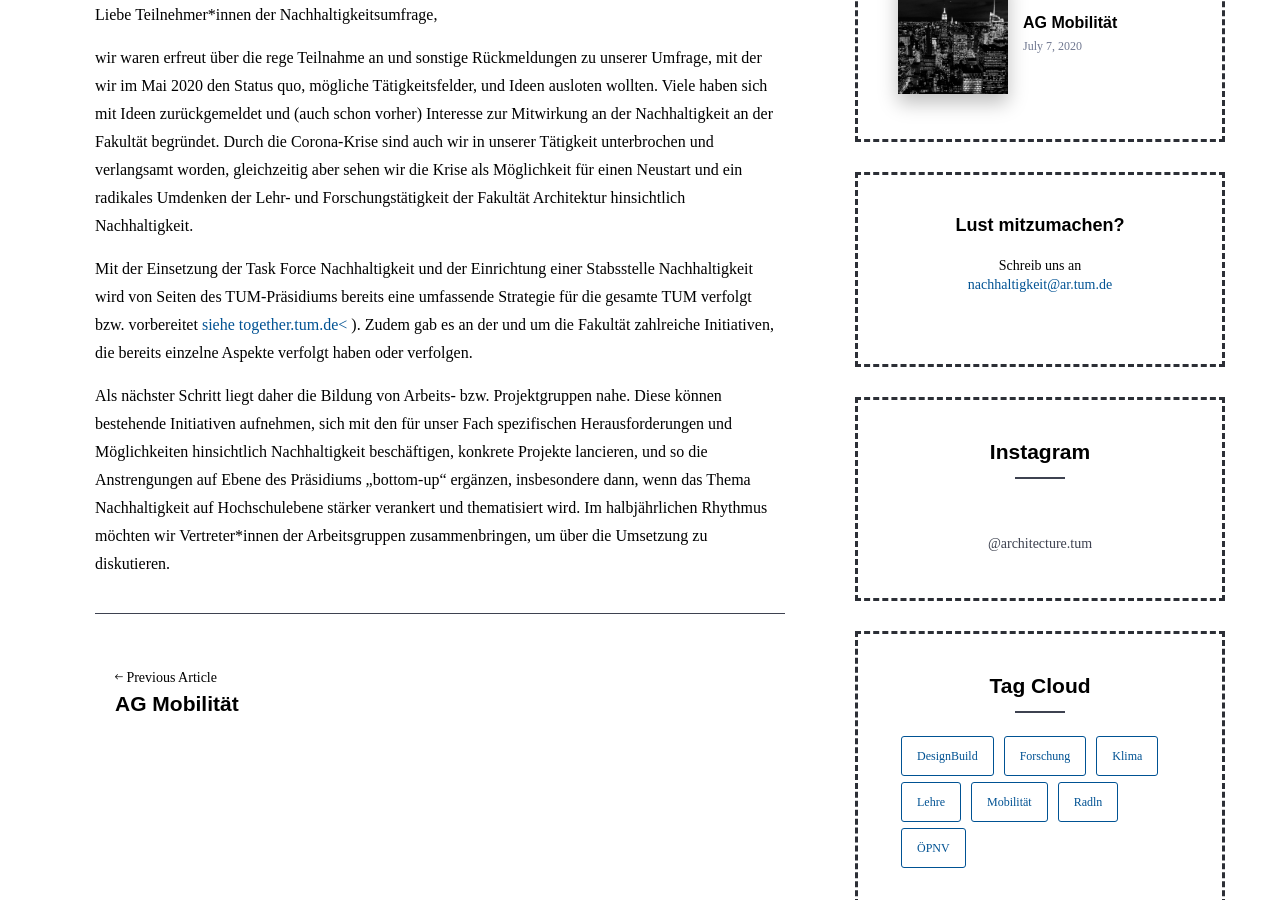
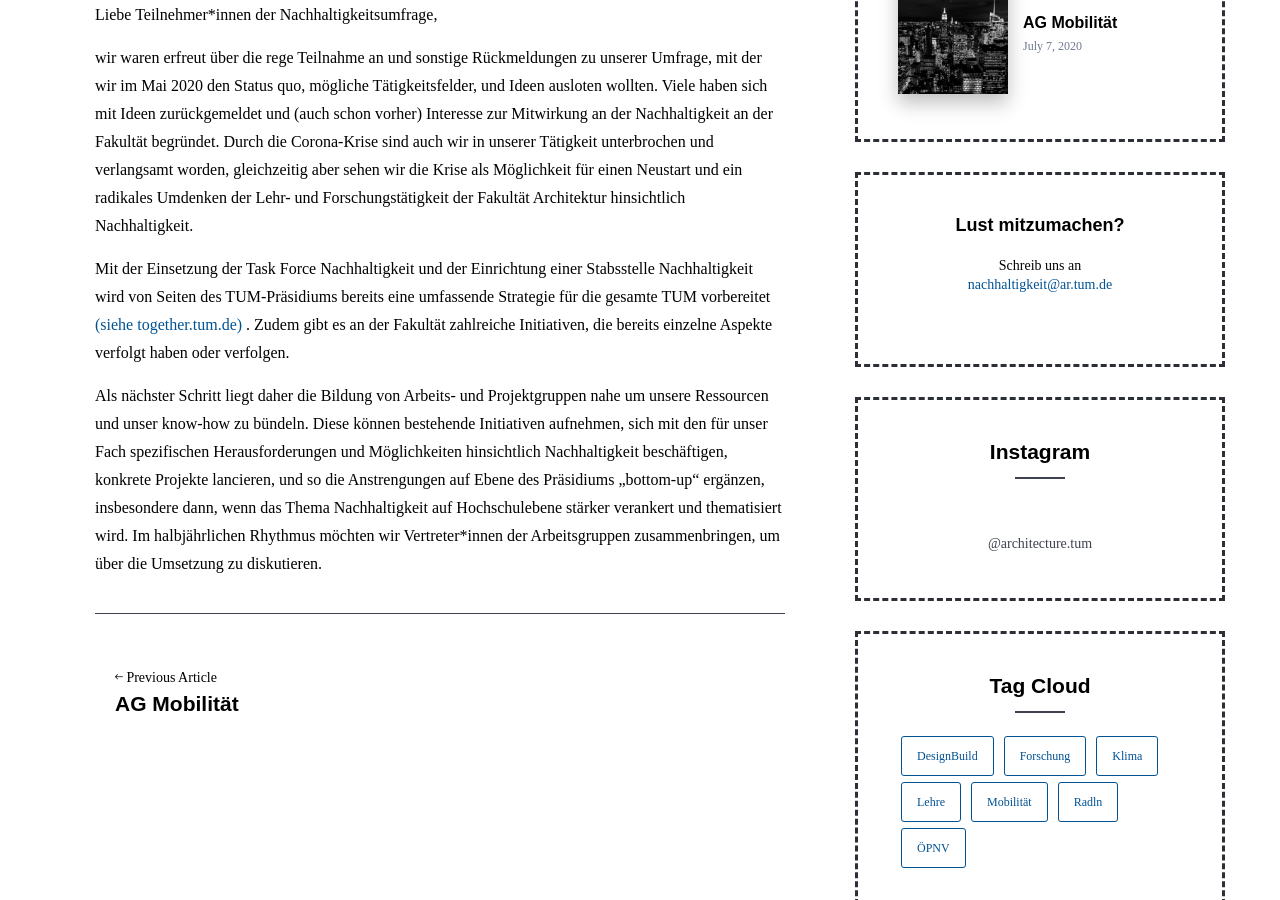
Before and after one commit to hingstarne/artumnachhaltigkeit, a Jekyll site: the page built from _posts/2020-08-07-callformitstreiter.markdown, in a window 1280 px wide and 900 px high, scrolled down 438 px. Built offline with Jekyll 4.4.1, drawn with Linux system fonts in a browser that asks for light colours; nearby versions of some CDN libraries; some web fonts are replaced.

Commit message:
update post

```diff
--- a/_posts/2020-08-07-callformitstreiter.markdown
+++ b/_posts/2020-08-07-callformitstreiter.markdown
@@ -15,8 +15,8 @@ wir waren erfreut über die rege Teilnahme an und sonstige Rückmeldungen zu uns
 
 
 
-Mit der Einsetzung der Task Force Nachhaltigkeit und der Einrichtung einer Stabsstelle Nachhaltigkeit wird von Seiten des TUM-Präsidiums bereits eine umfassende Strategie für die gesamte TUM verfolgt bzw. vorbereitet <a href = "https://www.together.tum.de/aktuelles/veroeffentlichungen/2020/04/20/so-foerdert-die-tum-nachhaltigkeit/" >siehe together.tum.de< </a>). Zudem gab es an der und um die Fakultät zahlreiche Initiativen, die bereits einzelne Aspekte verfolgt haben oder verfolgen.
+Mit der Einsetzung der Task Force Nachhaltigkeit und der Einrichtung einer Stabsstelle Nachhaltigkeit wird von Seiten des TUM-Präsidiums bereits eine umfassende Strategie für die gesamte TUM vorbereitet <a href = "https://www.together.tum.de/aktuelles/veroeffentlichungen/2020/04/20/so-foerdert-die-tum-nachhaltigkeit/" >(siehe together.tum.de) </a>. Zudem gibt es an der Fakultät zahlreiche Initiativen, die bereits einzelne Aspekte verfolgt haben oder verfolgen.
 
 
 
-Als nächster Schritt liegt daher die Bildung von Arbeits- bzw. Projektgruppen nahe. Diese können bestehende Initiativen aufnehmen, sich mit den für unser Fach spezifischen Herausforderungen und Möglichkeiten hinsichtlich Nachhaltigkeit beschäftigen, konkrete Projekte lancieren, und so die Anstrengungen auf Ebene des Präsidiums „bottom-up“ ergänzen, insbesondere dann, wenn das Thema Nachhaltigkeit auf Hochschulebene stärker verankert und thematisiert wird. Im halbjährlichen Rhythmus möchten wir Vertreter*innen der Arbeitsgruppen zusammenbringen, um über die Umsetzung zu diskutieren.
+Als nächster Schritt liegt daher die Bildung von Arbeits- und Projektgruppen nahe um unsere Ressourcen und unser know-how zu bündeln. Diese können bestehende Initiativen aufnehmen, sich mit den für unser Fach spezifischen Herausforderungen und Möglichkeiten hinsichtlich Nachhaltigkeit beschäftigen, konkrete Projekte lancieren, und so die Anstrengungen auf Ebene des Präsidiums „bottom-up“ ergänzen, insbesondere dann, wenn das Thema Nachhaltigkeit auf Hochschulebene stärker verankert und thematisiert wird. Im halbjährlichen Rhythmus möchten wir Vertreter*innen der Arbeitsgruppen zusammenbringen, um über die Umsetzung zu diskutieren.
```
